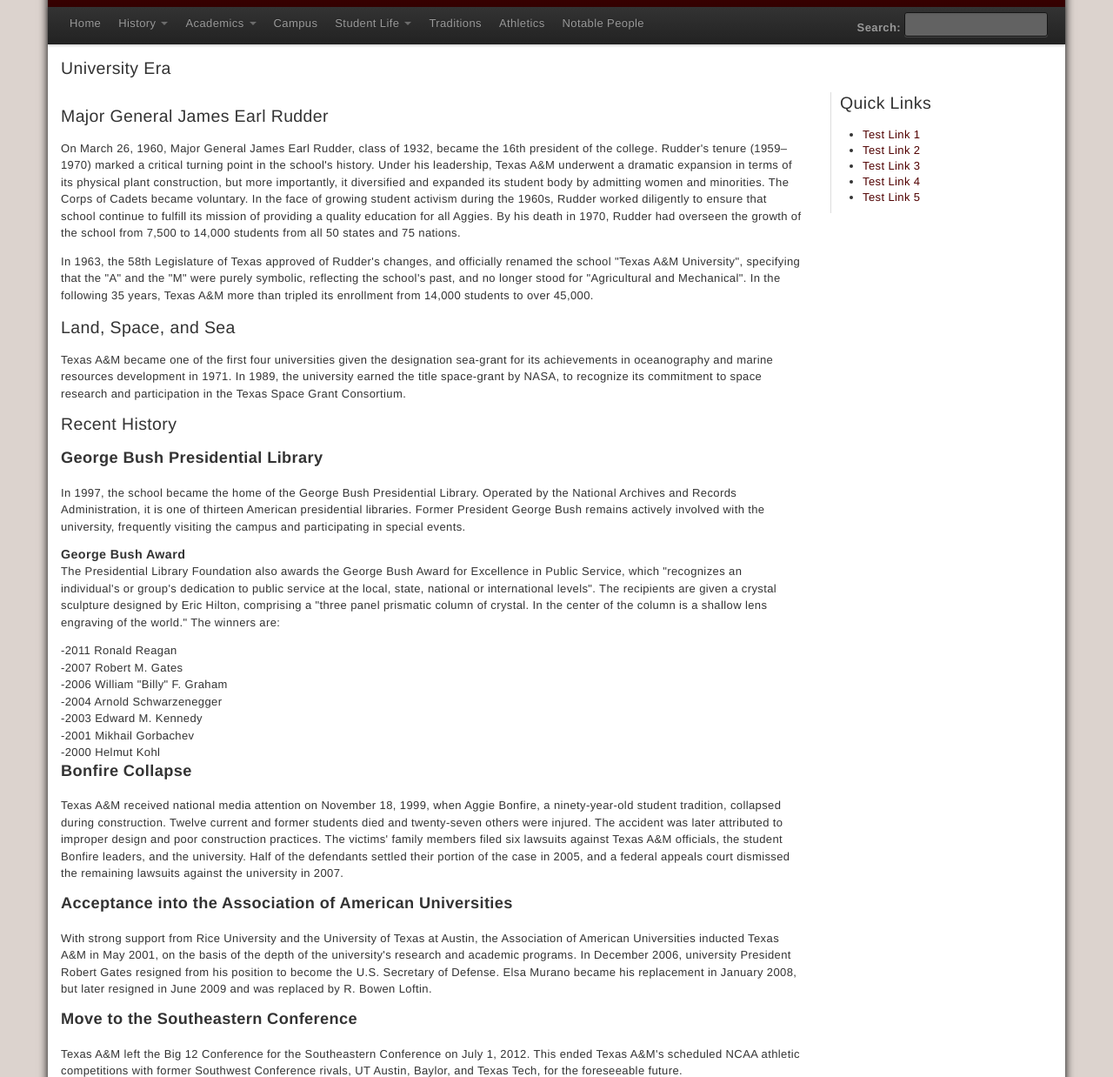
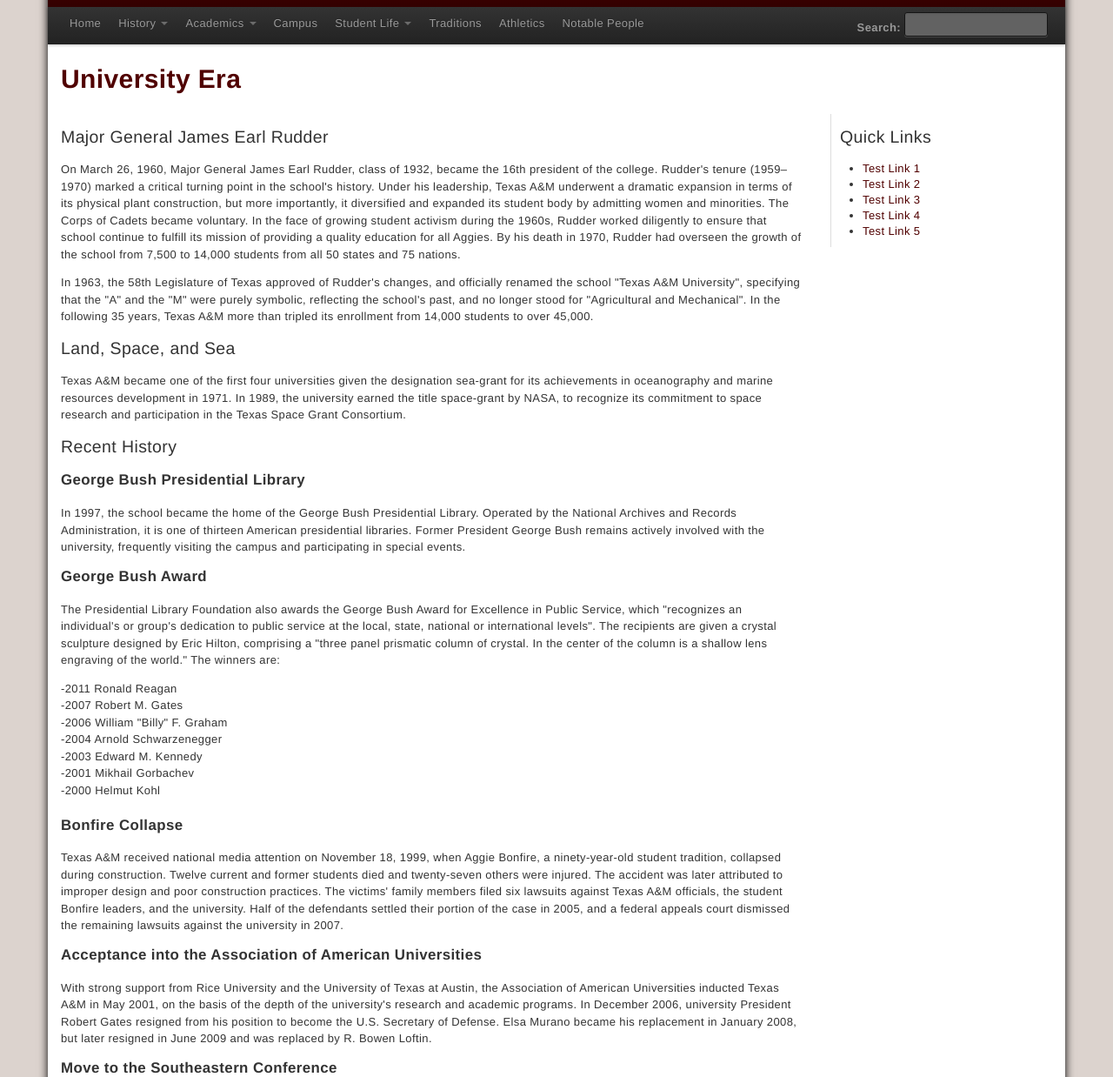
Before and after one commit to kboatsman/kboatsman.github.io, a plain HTML site: page aggiepedia/history-university.html in a window 1280 px wide. Shown: the part 102-1340 px from the top of the page at 87% size. Drawn offline with Linux system fonts and the light colour scheme.

Commit message:
Content changes

```diff
--- a/aggiepedia/history-university.html
+++ b/aggiepedia/history-university.html
@@ -111,7 +111,7 @@
 	<div id="main" class="clearfix">
 		<div id="content">
 			<div id="content-header">
-				<h2>University Era</h2>
+				<p class="hd1">University Era</p>
 			</div> <!-- /#content-header -->
 			<div id="content-area" class="row">
 				<div id="content-wrapper" class="span9  with-right-sidebar">
@@ -125,11 +125,11 @@
 							<p class="hd2">Land, Space, and Sea</p>
 							<p>Texas A&M became one of the first four universities given the designation sea-grant for its achievements in oceanography and marine resources development in 1971. In 1989, the university earned the title space-grant by NASA, to recognize its commitment to space research and participation in the Texas Space Grant Consortium.</p>
 
-							<h2>Recent History</h2>
-							<h3>George Bush Presidential Library</h3>
+							<p class="hd2">Recent History</p>
+							<p class="hd3">George Bush Presidential Library</p>
 							<p>In 1997, the school became the home of the George Bush Presidential Library. Operated by the National Archives and Records Administration, it is one of thirteen American presidential libraries. Former President George Bush remains actively involved with the university, frequently visiting the campus and participating in special events.</p>
 
-							<h5>George Bush Award</h5>
+							<p class="hd3">George Bush Award</p>
 							<p>The Presidential Library Foundation also awards the George Bush Award for Excellence in Public Service, which "recognizes an individual's or group's dedication to public service at the local, state, national or international levels". The recipients are given a crystal sculpture designed by Eric Hilton, comprising a "three panel prismatic column of crystal. In the center of the column is a shallow lens engraving of the world." The winners are:</p>
 
 								-2011 Ronald Reagan <br />
@@ -138,15 +138,15 @@
 								-2004 Arnold Schwarzenegger <br />
 								-2003 Edward M. Kennedy <br />
 								-2001 Mikhail Gorbachev <br />
-								-2000 Helmut Kohl
+								-2000 Helmut Kohl<br /><br />
 
-							<h3>Bonfire Collapse</h3>
+							<p class="hd3">Bonfire Collapse</p>
 							<p>Texas A&M received national media attention on November 18, 1999, when Aggie Bonfire, a ninety-year-old student tradition, collapsed during construction. Twelve current and former students died and twenty-seven others were injured. The accident was later attributed to improper design and poor construction practices. The victims' family members filed six lawsuits against Texas A&M officials, the student Bonfire leaders, and the university. Half of the defendants settled their portion of the case in 2005, and a federal appeals court dismissed the remaining lawsuits against the university in 2007.</p>
 
-							<h3>Acceptance into the Association of American Universities</h3>
+							<p class="hd3">Acceptance into the Association of American Universities</p>
 							<p>With strong support from Rice University and the University of Texas at Austin, the Association of American Universities inducted Texas A&M in May 2001, on the basis of the depth of the university's research and academic programs. In December 2006, university President Robert Gates resigned from his position to become the U.S. Secretary of Defense. Elsa Murano became his replacement in January 2008, but later resigned in June 2009 and was replaced by R. Bowen Loftin.</p>
 
-							<h3>Move to the Southeastern Conference</h3>
+							<p class="hd3">Move to the Southeastern Conference</p>
 							<p>Texas A&M left the Big 12 Conference for the Southeastern Conference on July 1, 2012. This ended Texas A&M's scheduled NCAA athletic competitions with former Southwest Conference rivals, UT Austin, Baylor, and Texas Tech, for the foreseeable future.</p>
 
 
@@ -160,7 +160,7 @@
 						<div>
 							<div class="clearfix">
 								<div class="block-inner">
-									<h2 class="block-title">Quick Links</h2>
+									<p class="block-title hd2">Quick Links</p>
 									<div class="content" >
 										<ul class="menu">
 											<li class="leaf"><a href="#">Test Link 1</a></li>
```
Also changed, not shown: aggiepedia/index.html (+3 -3 lines), aggiepedia/tour.html (+29 -6 lines), techsummit15/index.html (+3 -2 lines).
